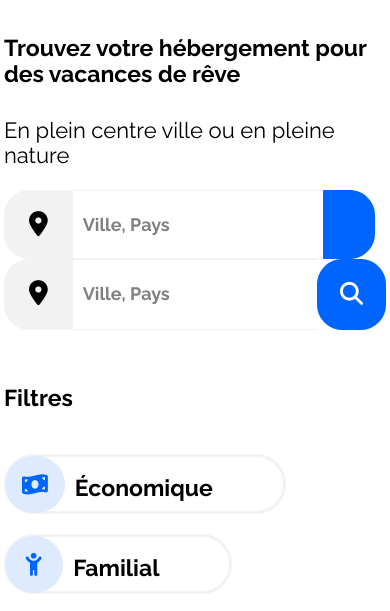
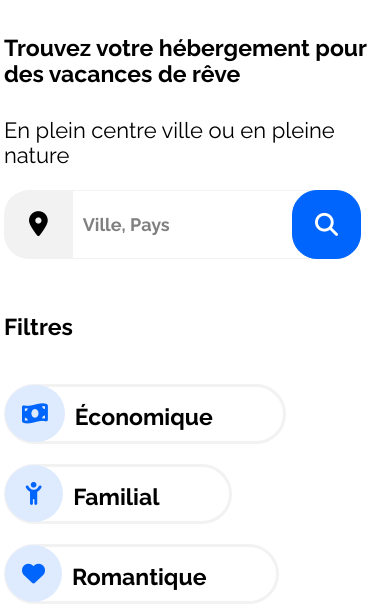
Before and after one commit to lnoel4289/Booki, a plain HTML site: page index.html in a window 390 px wide. Shown: the part 168-779 px from the top of the page. Drawn offline with Linux system fonts and the light colour scheme.

Commit message:
Intégration finale 2 barres de recherche

```diff
--- a/css/styles.css
+++ b/css/styles.css
@@ -110,9 +110,11 @@ h1 + p{
 }
 
 /* BARRE DE RECHERCHE */
+.barre2{
+    display: none;
+}
 form{
     display: flex;
-    position: relative;
 }
 
 label, #recherche, .bouton_envoi{
@@ -148,19 +150,6 @@ label{
 
 .bouton_envoi:hover{
     background-color: rgb(46, 40, 165);
-}
-
-.bouton_envoi2{
-    /* position: absolute; */
-    /* right: 0px; */
-    font-size: 23px;
-    width: 70.75px;
-    height: 70.75px;
-    /* border-left: white; */
-    border-radius: 25px;
-    color: white;
-    background-color:#0065FC;
-    border:1px solid #0065FC;
 }
 /* fin BARRE DE RECHERCHE */
 
@@ -647,18 +636,23 @@ footer a:hover{
 
     /* BLOC RECHERCHE */
     /* BARRE DE RECHERCHE */
+    .barre1{
+        display: none;
+    }
+
+    .barre2{
+        display: initial;
+    }
+
     .bouton_envoi2{
-        /* position: absolute; */
-        /* right: 0px; */
-        /* display: initial; */
+        width: 70.75px;
         font-size: 23px;
-        width: 70.75px;
-        height: 70.75px;
-        /* border-left: white; */
         border-radius: 25px;
         color: white;
         background-color:#0065FC;
         border:1px solid #0065FC;
+        position: relative;
+        right: 25px;
     }
 
     /* fin BARRE DE RECHERCHE */
```
